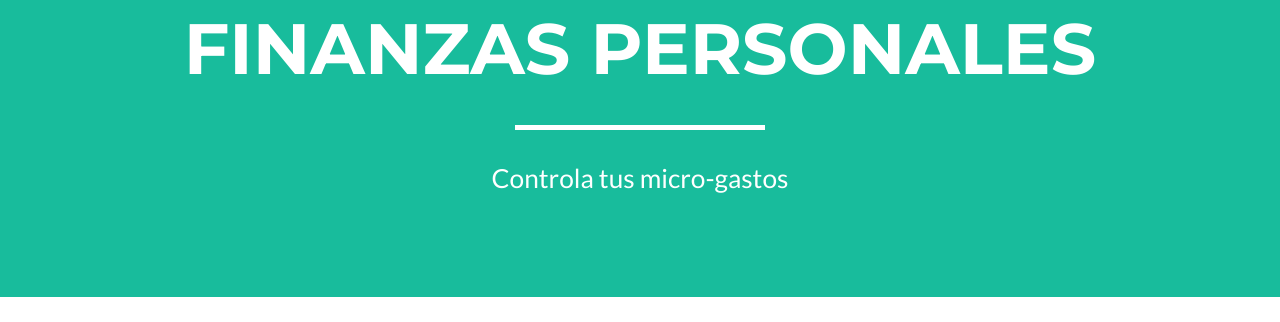
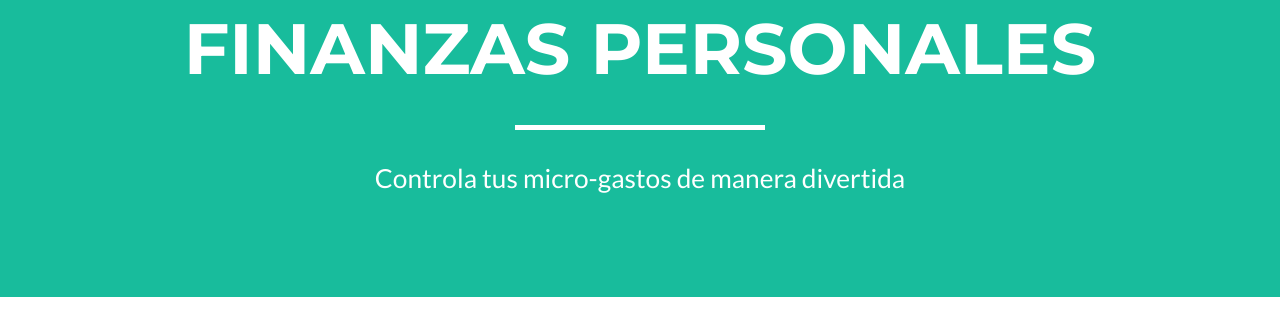
Before and after one commit to finanzaspersonales/finanzaspersonales.github.io, a plain HTML site: page index.html in a window 1280 px wide. Shown: the part 478-800 px from the top of the page. Drawn offline with nearby package versions, Linux system fonts and the light colour scheme.

Commit message:
cambios visuales

```diff
--- a/index.html
+++ b/index.html
@@ -89,7 +89,7 @@
                     <div class="intro-text">
                         <span class="name">Finanzas Personales</span>
                         <hr class="money-light">
-                        <span class="skills">Controla tus micro-gastos</span>
+                        <span class="skills">Controla tus micro-gastos de manera divertida</span>
                     </div>
                 </div>
             </div>
```
Also changed, not shown: response.html (+1 -0 lines).
